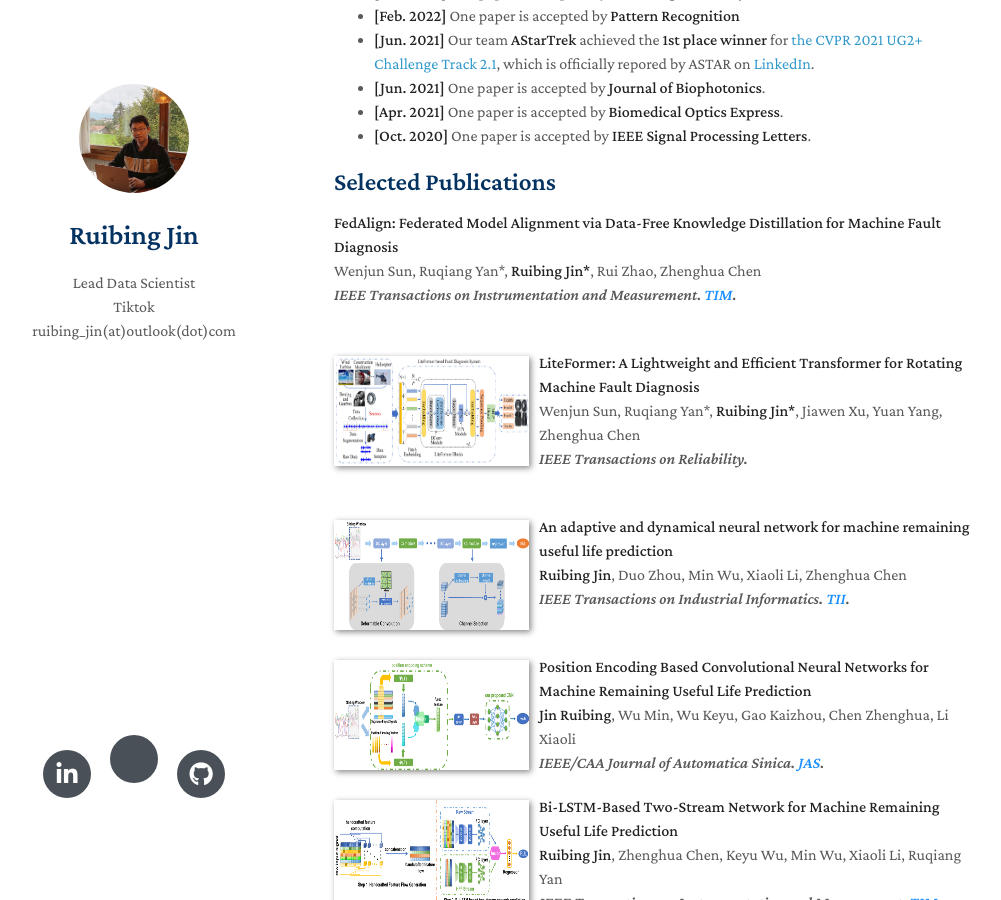
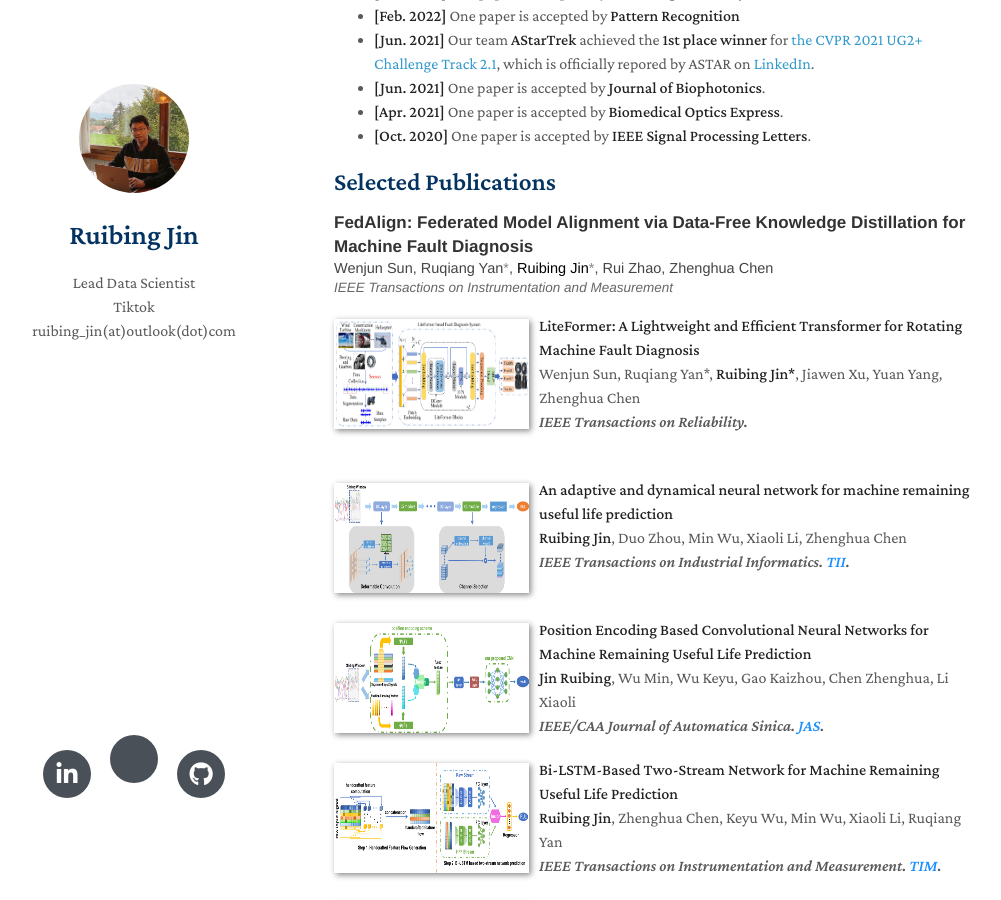
Before and after one commit to ruibing-jin/ruibing-jin.github.io, a Jekyll site: the page built from index.md, in a window 1280 px wide and 900 px high, scrolled down 1315 px. Shown: the whole window, without its empty margins (136-1137 px from the left). Built offline with Jekyll 4.4.1, drawn with Linux system fonts in a browser that asks for light colours; nearby versions of some CDN libraries; a style sheet for code colours, icons or effects is not loaded; our own code applies the rules of GitHub Pages for plain Markdown files.

Commit message:
Update index.md

```diff
--- a/index.md
+++ b/index.md
@@ -46,16 +46,19 @@ I am a reviewer of top-tier conferences and journals including CVPR, ICCV, ECCV,
 </div>
 
 ## Selected Publications
-[comment]: <>
-<div class="paper">
-<p><strong>FedAlign: Federated Model Alignment via Data-Free Knowledge Distillation for Machine Fault Diagnosis</strong>
-<br />
-Wenjun Sun, Ruqiang Yan*, <strong>Ruibing Jin*</strong>, Rui Zhao, Zhenghua Chen
-<br />
-<em>IEEE Transactions on Instrumentation and Measurement. <strong><i style="color:#1e90ff">TIM</i></strong>.</em>
-<br />
-<br />
-</p>
+
+<div class="paper" style="font-family:'Helvetica Neue',Helvetica,Arial,sans-serif; line-height:1.4; margin-bottom:16px;">
+  <p style="margin:0; font-size:17px; font-weight:600; color:#333;">
+    FedAlign: Federated Model Alignment via Data-Free Knowledge Distillation for Machine Fault Diagnosis
+  </p>
+  <p style="margin:0; font-size:14.5px; color:#444;">
+    Wenjun Sun, Ruqiang Yan<span style="color:#888;">*</span>,
+    <strong style="color:#000;">Ruibing Jin<span style="color:#888;">*</span></strong>,
+    Rui Zhao, Zhenghua Chen
+  </p>
+  <p style="margin:0; font-size:13.5px; color:#666;">
+    <em>IEEE Transactions on Instrumentation and Measurement</em>
+  </p>
 </div>
 
 [comment]: <>
```
